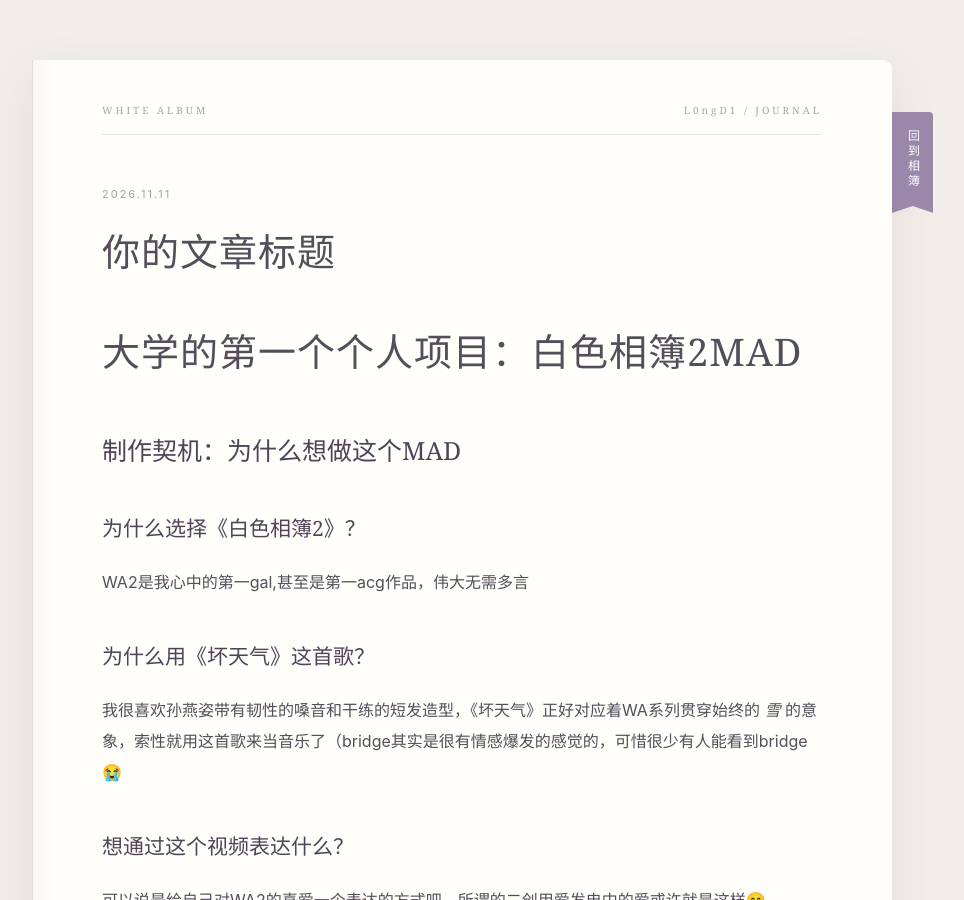
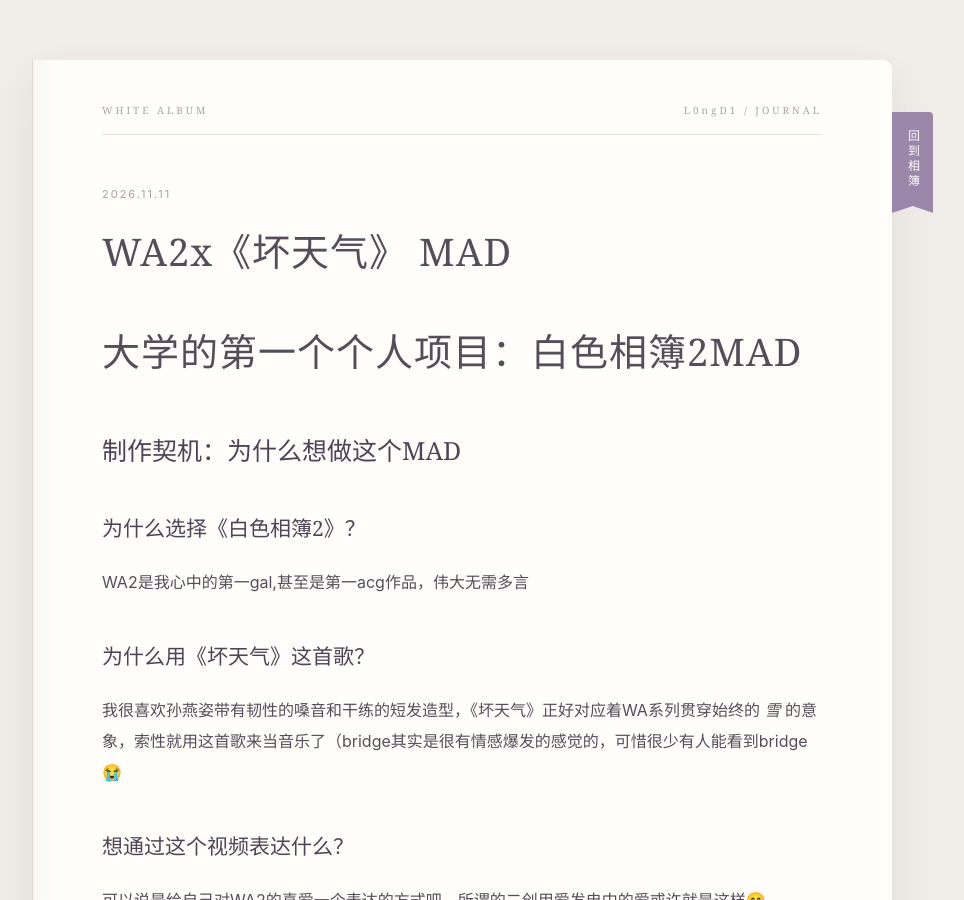
Before and after one commit to L0ngD1/blog, a Jekyll site: the page built from _posts/2026-11-11-wa2-mad.md, in a window 1280 px wide and 900 px high. Shown: the whole window, without its empty margins (178-1142 px from the left). Built offline with Jekyll 4.4.1, drawn with Linux system fonts in a browser that asks for light colours.

Commit message:
Update 2026-11-11-wa2-mad.md

```diff
--- a/_posts/2026-11-11-wa2-mad.md
+++ b/_posts/2026-11-11-wa2-mad.md
@@ -1,6 +1,6 @@
 ---
 layout: post
-title: "你的文章标题"
+title: "WA2x《坏天气》 MAD"
 ---
 # 大学的第一个个人项目：白色相簿2MAD
 
```
